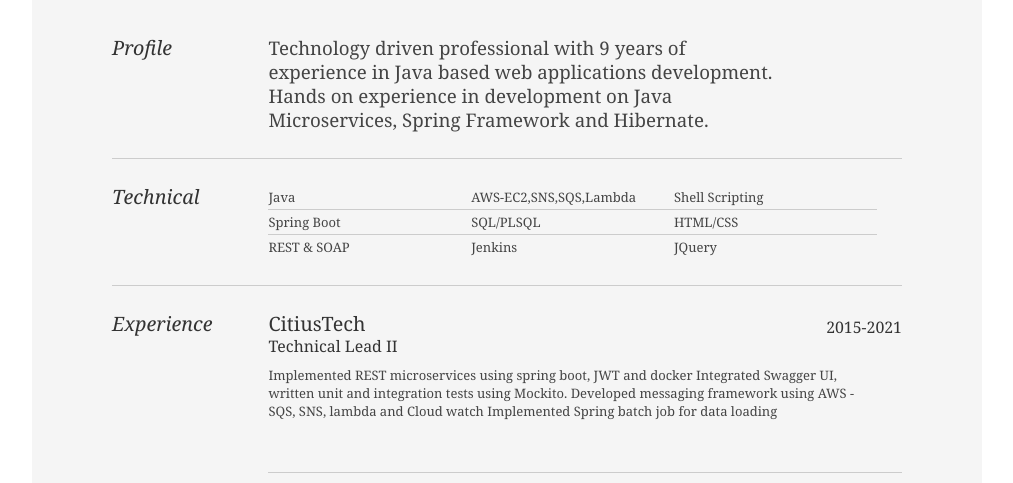
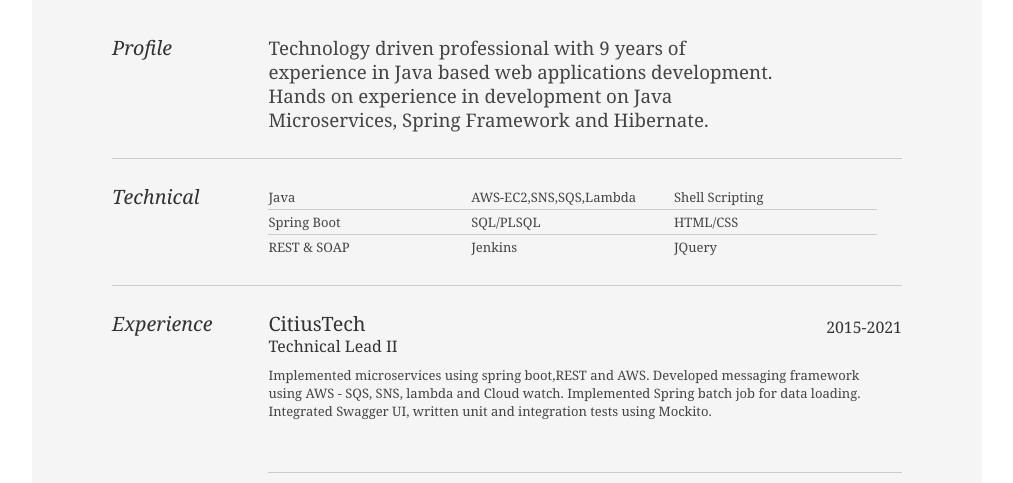
Before and after one commit to dipeshsonawale/dipeshsonawale.github.io, a plain HTML site: page index.html in a window 1280 px wide. Shown: the part 237-720 px from the top of the page, without its empty margins (133-1146 px from the left). Drawn offline with Linux system fonts and the light colour scheme.

Commit message:
Update index.html
description change

```diff
--- a/index.html
+++ b/index.html
@@ -89,10 +89,10 @@ and Hibernate.
 								<h2>CitiusTech</h2>
 								<h3>Technical Lead II</h3>
 								<h4>2015-2021</h4>
-								<p>Implemented REST microservices using spring boot, JWT and docker
-Integrated Swagger UI, written unit and integration tests using Mockito.
-Developed messaging framework using AWS - SQS, SNS, lambda and Cloud watch
-Implemented Spring batch job for data loading </p>
+								<p>Implemented microservices using spring boot,REST and AWS.
+									Developed messaging framework using AWS - SQS, SNS, lambda and Cloud watch.
+									Implemented Spring batch job for data loading.
+									Integrated Swagger UI, written unit and integration tests using Mockito.</p>
 							</div>
 
 							<div class="job last">
```
